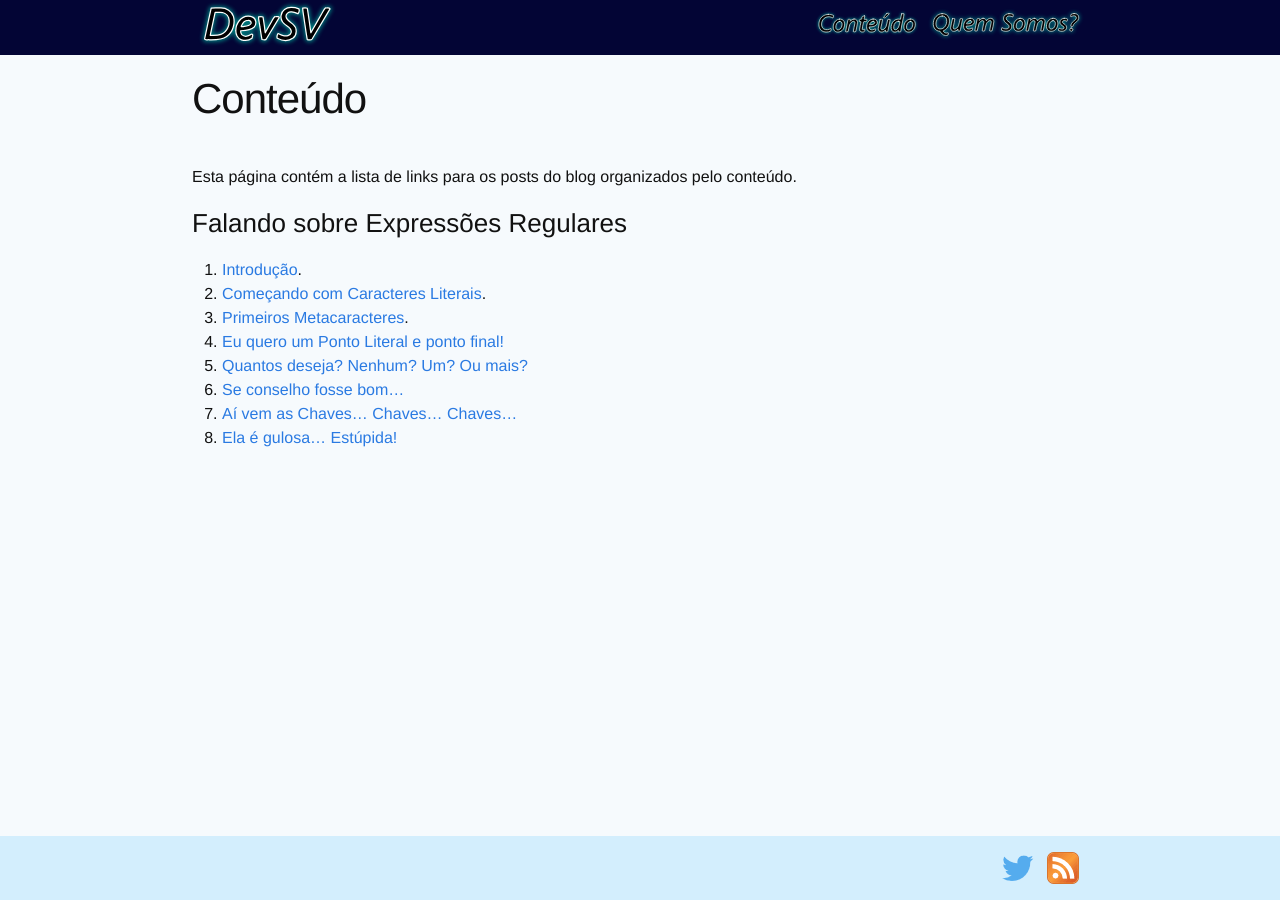
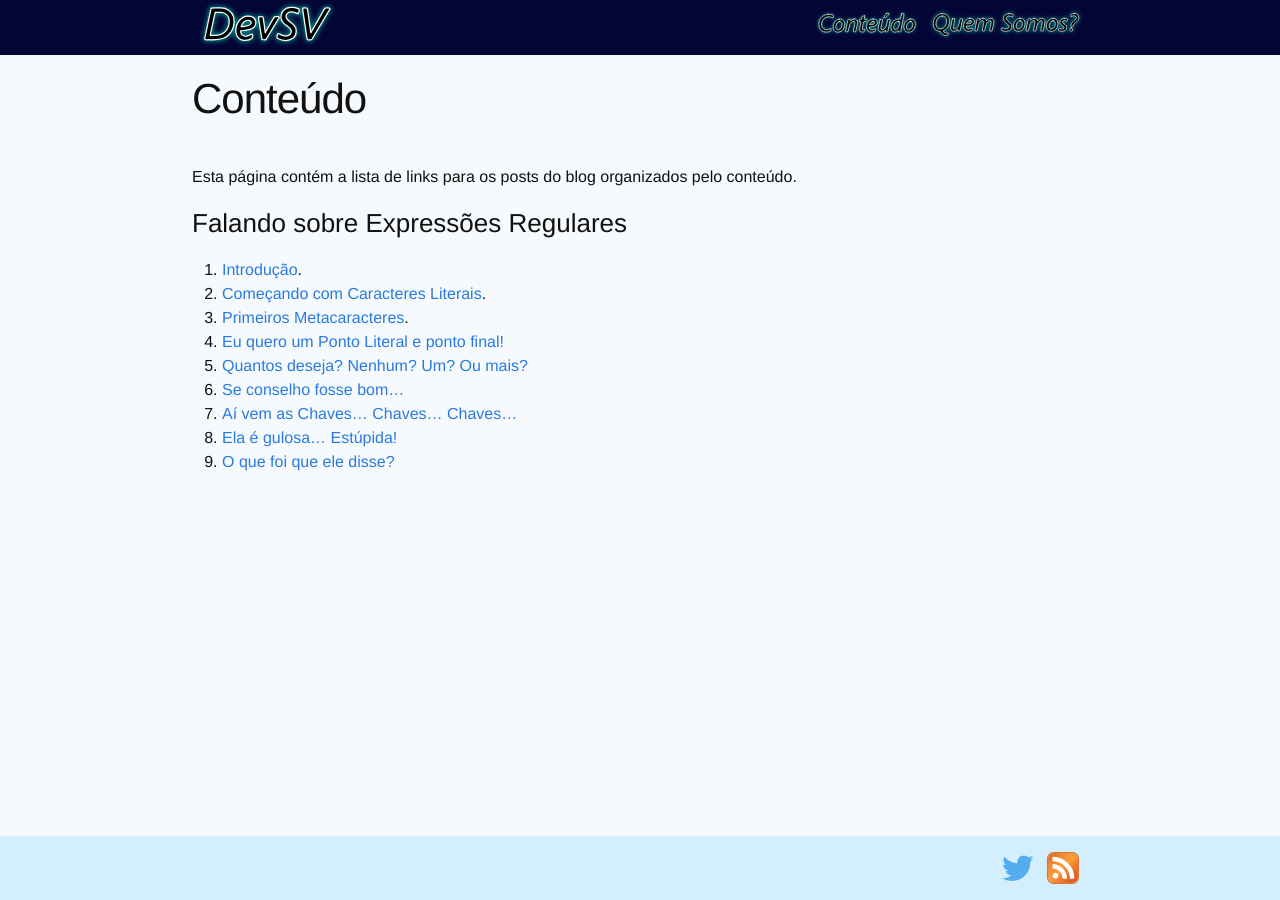
Before and after one commit to devsvbr/devsvbr.github.io, a Jekyll site: the page built from _pages/01-toc.md, in a window 1280 px wide. Built offline with Jekyll 4.4.1, drawn with Linux system fonts in a browser that asks for light colours.

Commit message:
adicionando link pro post #9 sobre ER no ToC

```diff
--- a/_pages/01-toc.md
+++ b/_pages/01-toc.md
@@ -18,3 +18,4 @@ Esta página contém a lista de links para os posts do blog organizados pelo con
 6. [Se conselho fosse bom...]({{ site.baseurl }}{% link _posts/2017-04-03-falando-sobre-expressoes-regulares-se-conselho-fosse-bom.md %})
 7. [Aí vem as Chaves... Chaves... Chaves...]({{ site.baseurl }}{% link _posts/2017-04-04-falando-sobre-expressoes-regulares-ai-vem-as-chaves-chaves-chaves.md %})
 8. [Ela é gulosa... Estúpida!]({{ site.baseurl }}{% link _posts/2017-04-08-falando-sobre-expressoes-regulares-ela-e-gulosa-estupida.md %})
+9. [O que foi que ele disse?]({{ site.baseurl }}{% link _posts/2017-04-13-falando-sobre-expressoes-regulares-o-que-foi-que-ele-disse.md %})
```
